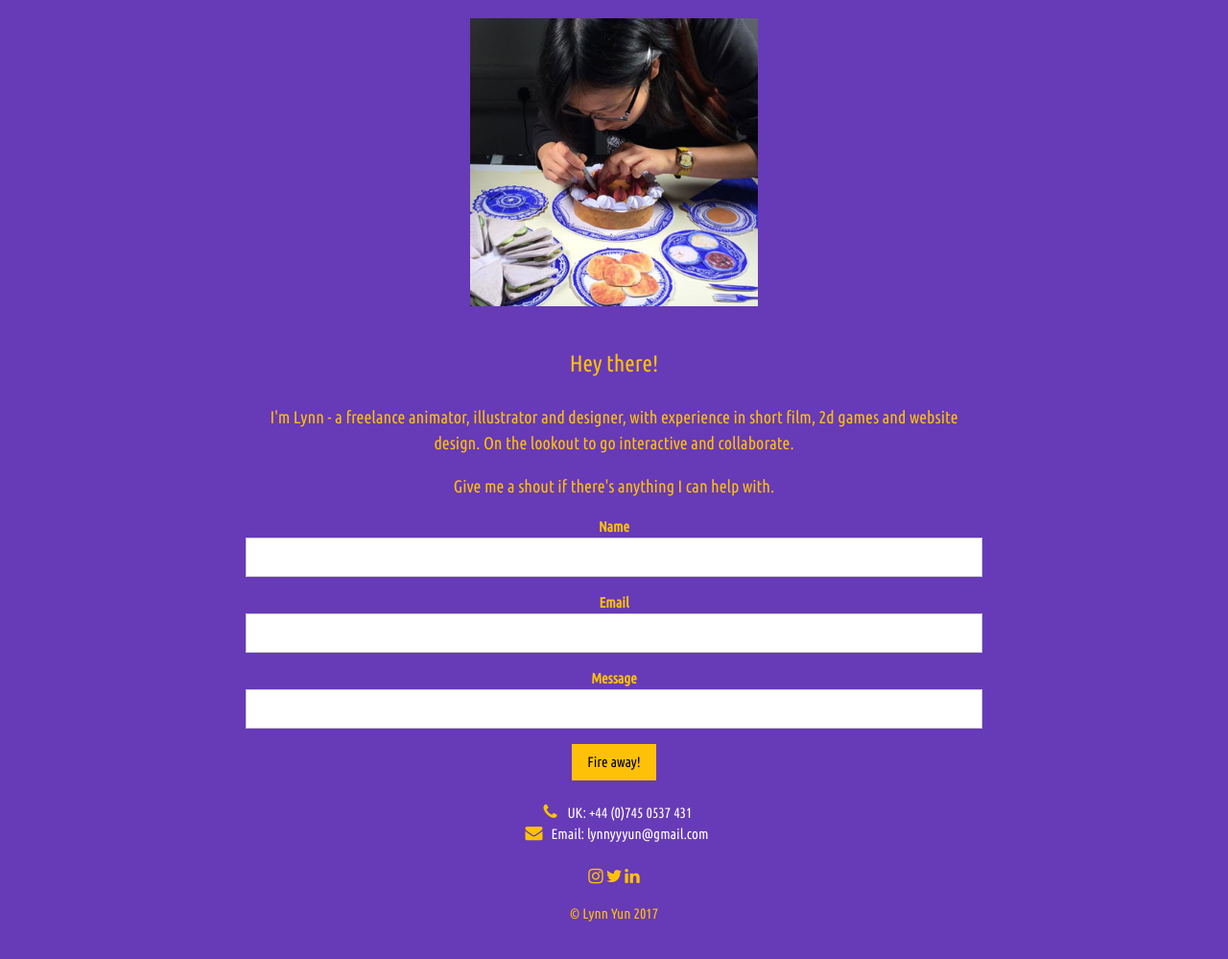
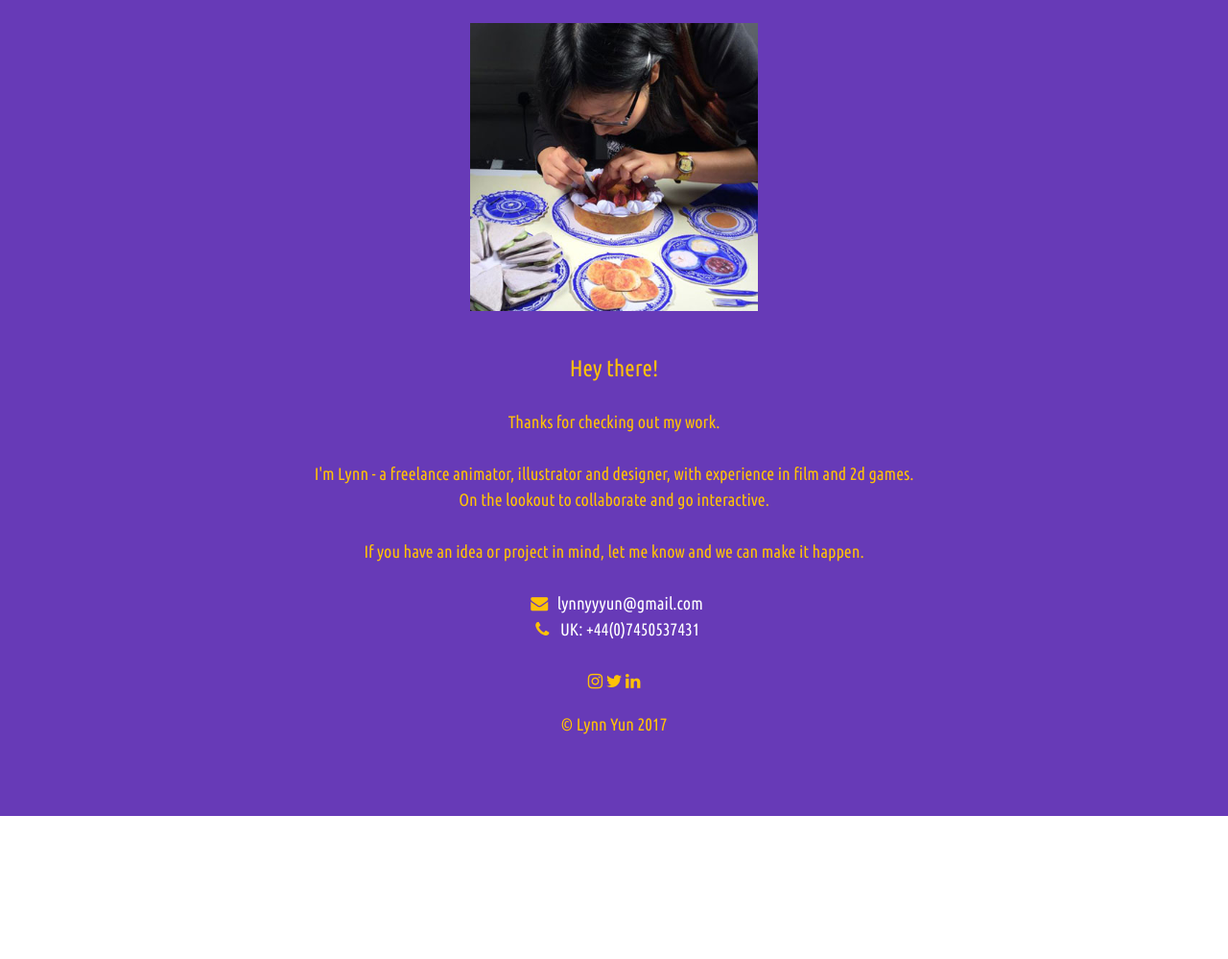
Before and after one commit to lynnyun/lynnyun.github.io, a plain HTML site: page index.html in a window 1280 px wide. Shown: the part 1465-2464 px from the top of the page at 96% size. After the commit the page ends 2315 px from the top, so only its background shows below. Drawn offline with Linux system fonts and the light colour scheme.

Commit message:
Email form
Removed email form.

```diff
--- a/index.html
+++ b/index.html
@@ -99,31 +99,22 @@ header a:hover{
 
 <!-- Footer and About Section -->
 
-<footer class="w3-deep-purple w3-padding-64 w3-center" id="info">
+<footer class="w3-deep-purple w3-padding-64 w3-center w3-large" id="info">
 <br>
   <img src="images/ROH_Group-4_BTS-(10).jpg" class="w3-image w3-padding-16" width="300" height="300">
 
-  <form style="margin:auto;width:60%" action="mailto:lynnyyyun@gmail.com" method="post" enctype="text/plain">
-    <p class="w3-xlarge w3-text-amber">Hey there!</p>
-    <p class="w3-large w3-text-amber">I'm Lynn - a freelance animator, illustrator and designer, with experience in short film, 2d games and website design. On the lookout to go interactive and collaborate.</p>
-    <p class="w3-large w3-text-amber">Give me a shout if there's anything I can help with.</p>
-    <div class="w3-section">
-      <label class="w3-text-amber"><b>Name</b></label>
-      <input class="w3-input w3-border" type="text" required name="Name">
-    </div>
-    <div class="w3-section">
-      <label class="w3-text-amber"><b>Email</b></label>
-      <input class="w3-input w3-border" type="text" required name="Email">
-    </div>
-    <div class="w3-section">
-      <label class="w3-text-amber"><b>Message</b></label>
-      <input class="w3-input w3-border" required name="Message">
-    </div>
-    <button type="submit" class="w3-button w3-ripple w3-amber w3-hover-orange">Fire away!</button>
-  </form>
+
+    <p class="w3-center w3-xlarge w3-text-amber">Hey there!</p>
+    <p class="w3-large w3-text-amber" style="margin:auto;width:50%">Thanks for checking out my work. <br><br>
+    I'm Lynn - a freelance animator, illustrator and designer, with experience in film and 2d games. On the lookout to collaborate and go interactive.</p>
+    <br>
+    <p class="w3-large w3-text-amber" style="margin:auto;width:55%">If you have an idea or project in mind, let me know and we can make it happen.</p>
+
+
   <br>
-  <i class="fa fa-phone w3-text-amber w3-large" style="width:30px"></i> UK: +44 (0)745 0537 431<br>
-      <i class="fa fa-envelope w3-text-amber w3-large" style="width:30px"></i> Email: lynnyyyun@gmail.com<br><br>
+  <i class="fa fa-envelope w3-text-amber w3-large" style="width:30px"></i> lynnyyyun@gmail.com<br>
+  <i class="fa fa-phone w3-text-amber w3-large" style="width:30px"></i> UK: +44(0)7450537431<br>
+      <br>
       <a href="https://www.instagram.com/lynnyyyun/"><i class="fa fa-instagram w3-hover-opacity w3-text-amber w3-large"></i></a>
       <a href="https://twitter.com/lynnyyyun" ><i class="fa fa-twitter w3-hover-opacity w3-text-amber w3-large"></i></a>
       <a href="https://www.linkedin.com/in/lynnyun/"><i class="fa fa-linkedin w3-hover-opacity w3-text-amber w3-large"></i></a>
```
